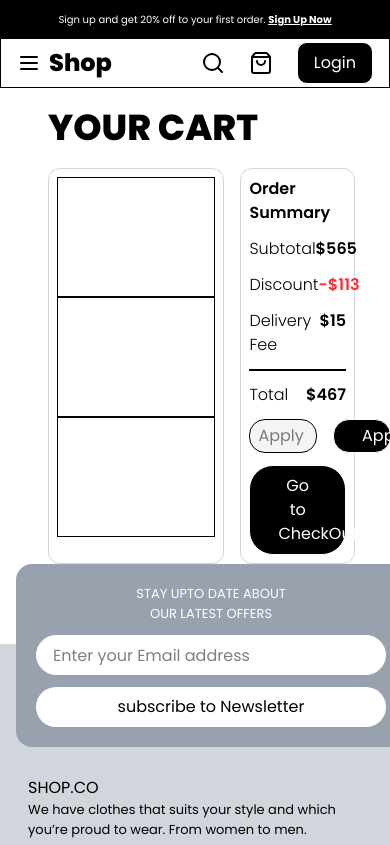
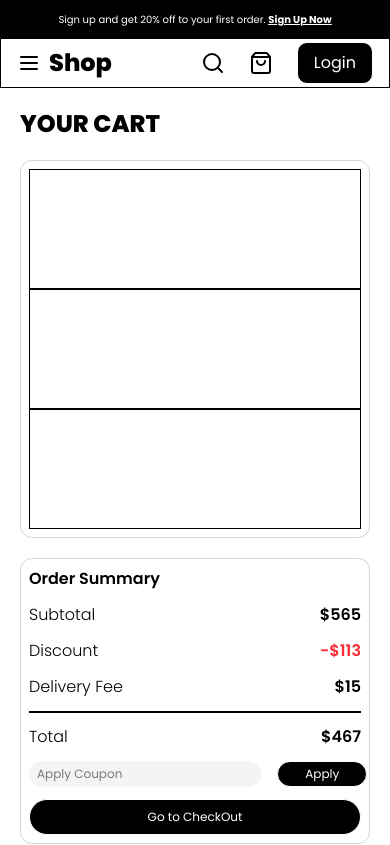
Before and after one commit to yashchalke/E-Commerce-Website, a React (Vite) app in the folder client/: page /cart in a window 390 px wide. Shown: the top 845 px of the page. Built offline with nearby package versions, Linux system fonts and the light colour scheme.

Commit message:
made cart ui structure responsive

```diff
--- a/client/src/components/Footer.jsx
+++ b/client/src/components/Footer.jsx
@@ -6,7 +6,7 @@ const Footer = () => {
   return (
     <footer>
     <div className='relative lg:mt-20 mt-15 '>
-        <div className='absolute top-[-80px] lg:px-10 px-5 py-5 ml-4 w-82 min-w-max rounded-2xl lg:min-w-330 lg:ml-24 lg:min-h-30 lg:top-[-60px] bg-gray-400'>
+        <div className='absolute top-[-80px] lg:px-10 px-5 py-5 ml-4 w-82 rounded-2xl lg:min-w-330 lg:ml-24 lg:min-h-30 lg:top-[-60px] bg-gray-400'>
             <div className='flex flex-col gap-y-3 lg:flex lg:justify-between lg:flex-row'>
                 <div className='text-white text-[13px] text-center lg:text-left lg:flex lg:items-center lg:font-extrabold lg:text-3xl'>
                     STAY UPTO DATE ABOUT <br /> OUR LATEST OFFERS
--- a/client/src/pages/Cart.jsx
+++ b/client/src/pages/Cart.jsx
@@ -5,15 +5,15 @@ const Cart = () => {
 
   return (
     <>
-    <div className='px-12 py-5'>
-      <h1 className='text-4xl font-extrabold'>YOUR CART</h1>
-      <div className=' grid grid-cols-[60%_39%] gap-4'>
+    <div className='md:px-12 md:py-5 px-5 py-5'>
+      <h1 className='md:text-4xl font-extrabold text-2xl'>YOUR CART</h1>
+      <div className=' md:grid md:grid-cols-[60%_39%] gap-4 md:mb-4'>
         <div className='border border-gray-300 rounded-xl px-2 py-2 mt-5'>
           <div className='border h-30'></div>
           <div className='border h-30'></div>
           <div className='border h-30'></div>
         </div>
-        <div className='mt-5'>
+        <div className='md:mt-5 md:mb-4 mt-5 mb-4'>
           <div className='border rounded-xl border-gray-300 px-2 py-2'>
             <h1 className='font-semibold'>Order Summary</h1>
             <div className='mt-3 flex flex-col gap-y-3'>
@@ -41,15 +41,15 @@ const Cart = () => {
 
               <div className='grid grid-cols-[70%_27%] gap-4'>
                 <div className=' '>
-                  <input className='py-1 w-full bg-gray-100 border rounded-2xl px-2' placeholder='Apply Coupon'></input>
+                  <input className='py-1 w-full bg-gray-100 rounded-2xl px-2 md:text-[15px] text-[12px]' placeholder='Apply Coupon'></input>
                 </div>
                 <div className=''>
-                  <button className='px-7 h-full w-full text-white bg-black rounded-2xl border'>Apply</button>
+                  <button className='h-full w-full text-white bg-black rounded-2xl border md:text-[15px] text-[12px] flex justify-center items-center'>Apply</button>
                 </div>
               </div>
 
               <div>
-                <button className='px-7 py-2 h-full w-full text-white bg-black rounded-3xl border'>Go to CheckOut</button>
+                <button className='px-7 py-2 h-full w-full text-white bg-black rounded-3xl border md:text-[15px] text-[12px]'>Go to CheckOut</button>
               </div>
             </div>
           </div>
```
